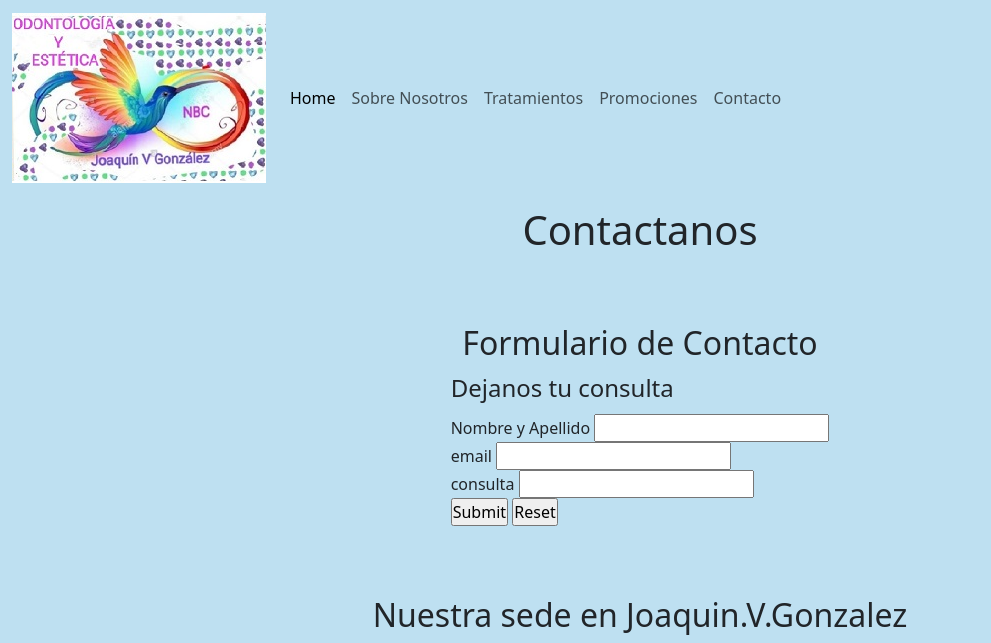
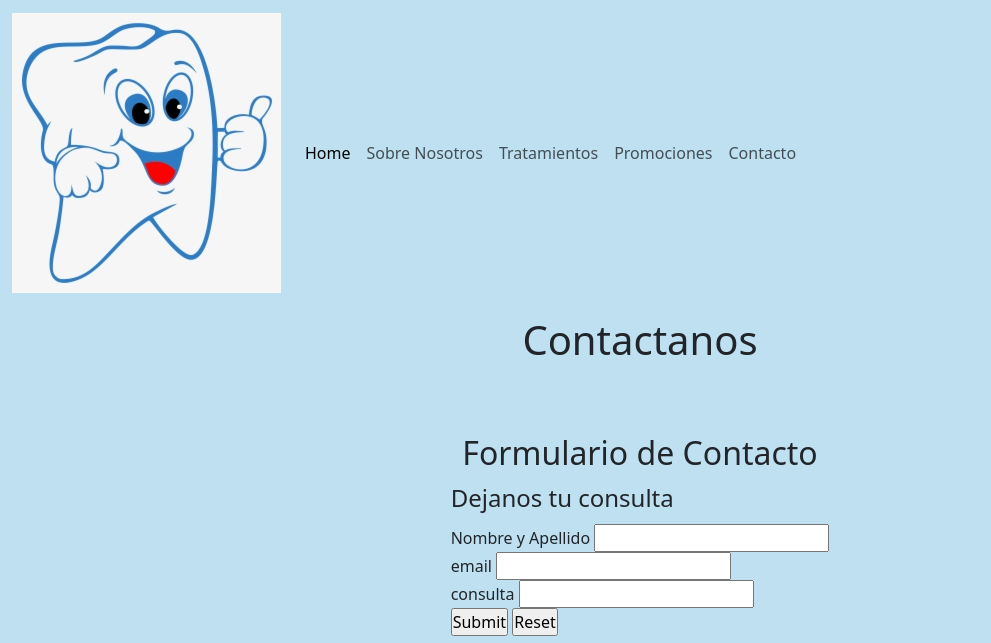
Before and after one commit to nataliasencio/proyectofinal-asencio-comision52170, a plain HTML site: page pages/contacto.html in a window 1280 px wide. Shown: the top 643 px of the page, without its empty margins (0-991 px from the left). Drawn offline with nearby package versions, Linux system fonts and the light colour scheme.

Commit message:
cambio de logo

```diff
--- a/pages/contacto.html
+++ b/pages/contacto.html
@@ -23,7 +23,7 @@
         <nav class="navbar navbar-expand-lg">
             <div class="container-fluid">
               <a class="navbar-brand" href="#">
-                <img src="../img/logo.jpg" alt="">
+                <img src="../img/logo-dent.png" alt="">
               </a>
               <button class="navbar-toggler" type="button" data-bs-toggle="collapse" data-bs-target="#navbarNavAltMarkup" aria-controls="navbarNavAltMarkup" aria-expanded="false" aria-label="Toggle navigation">
                 <span class="navbar-toggler-icon"></span>
```
Also changed, not shown: index.html (+1 -1 lines), pages/promociones.html (+1 -1 lines), pages/sobrenosotros.html (+1 -1 lines), pages/tratamientos.html (+1 -1 lines), img/logo-dent.png (added).
